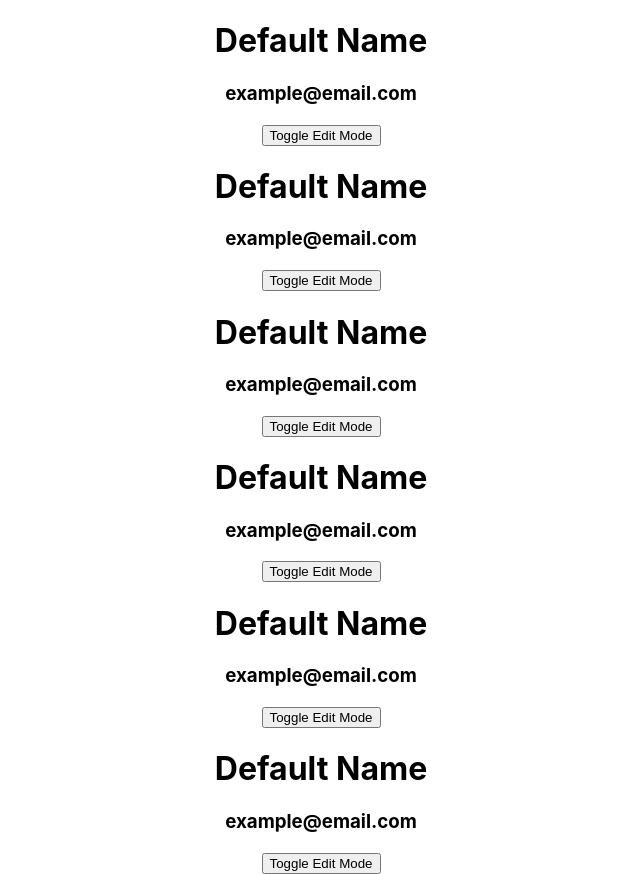
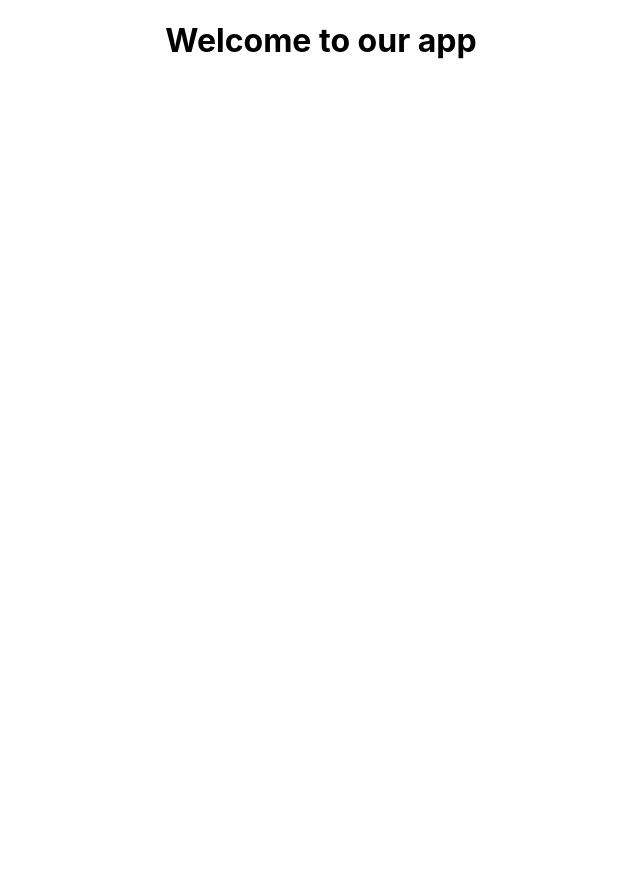
Before and after one commit to JairoAussie/may23-t3w6-react-forms, a React (Create React App) app: page / in a window 1280 px wide. Shown: the whole page, without its empty margins (319-959 px from the left). After the commit the page ends 800 px from the top, so only its background shows below. Built offline with nearby package versions, Linux system fonts and the light colour scheme.

Commit message:
install react router and create the pages

```diff
--- a/package.json
+++ b/package.json
@@ -8,6 +8,7 @@
     "@testing-library/user-event": "^13.5.0",
     "react": "^18.2.0",
     "react-dom": "^18.2.0",
+    "react-router-dom": "^6.20.0",
     "react-scripts": "5.0.1",
     "web-vitals": "^2.1.4"
   },
--- a/src/App.js
+++ b/src/App.js
@@ -1,15 +1,10 @@
 import './App.css';
-import BusinessCardParent from './BusinessCardParent';
+import HomePage from './pages/HomePage';
 
 function App() {
   return (
     <div className="App">
-      <BusinessCardParent />
-      <BusinessCardParent />
-      <BusinessCardParent />
-      <BusinessCardParent />
-      <BusinessCardParent />
-      <BusinessCardParent />
+      <HomePage />
     </div>
   );
 }
--- a/src/index.js
+++ b/src/index.js
@@ -1,5 +1,6 @@
 import React from 'react';
 import ReactDOM from 'react-dom/client';
+import { BrowserRouter } from 'react-router-dom';
 import './index.css';
 import App from './App';
 import reportWebVitals from './reportWebVitals';
@@ -7,7 +8,9 @@ import reportWebVitals from './reportWebVitals';
 const root = ReactDOM.createRoot(document.getElementById('root'));
 root.render(
   <React.StrictMode>
-    <App />
+    <BrowserRouter>
+      <App />
+    </BrowserRouter>
   </React.StrictMode>
 );
 
--- /dev/null
+++ b/src/pages/HomePage.jsx
@@ -0,0 +1,7 @@
+export default function HomePage (){
+    return(
+        <div>
+            <h1>Welcome to our app</h1>
+        </div>
+    )
+}
```
Also changed, not shown: src/pages/AboutPage.jsx (added, +7 -0 lines), src/pages/BusinessCardPage.jsx (added, +12 -0 lines), src/pages/ContactPage.jsx (added, +7 -0 lines), src/pages/PokemonFetcherPage.jsx (added, +7 -0 lines), 1 other file (tests, documents, lock files or other folders).
